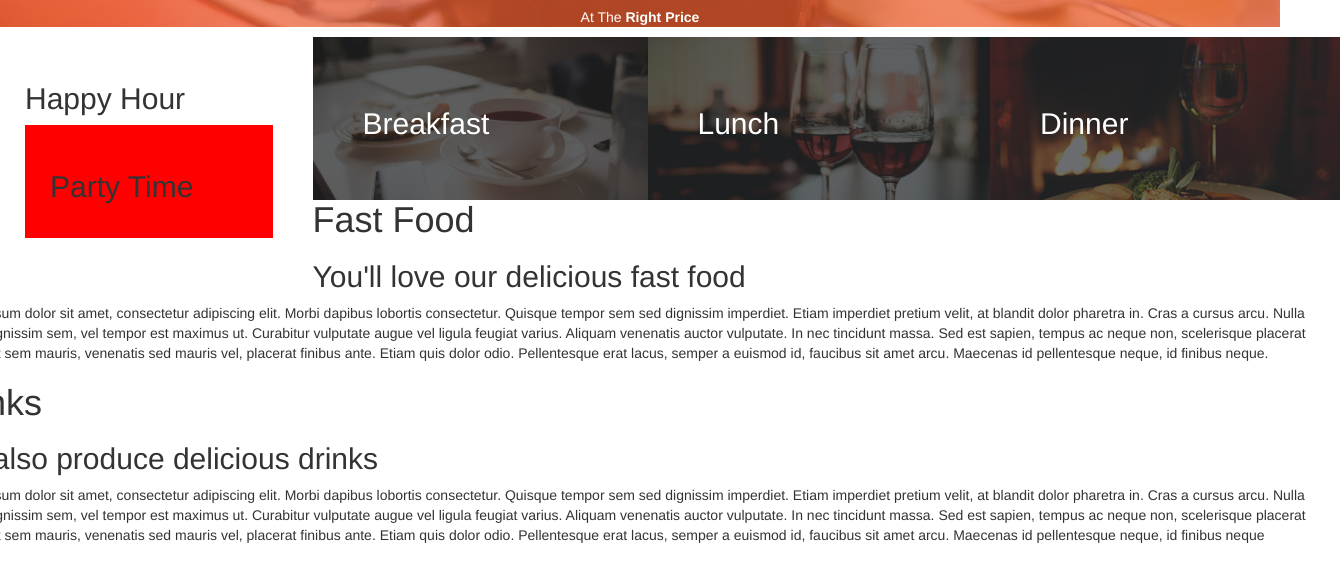
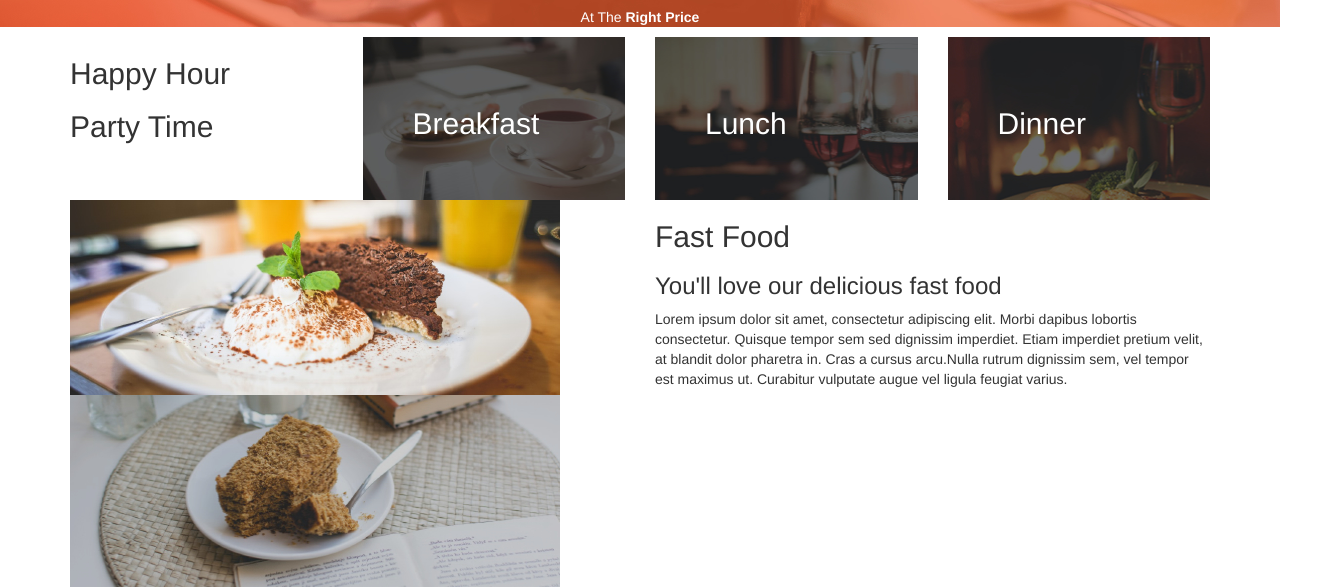
Before and after one commit to Njoroge1980/Anita-s-kitchen, a plain HTML site: page index.html in a window 1280 px wide. Shown: the part 309-896 px from the top of the page, 1340 px wide, since content can reach past the window. Before the commit the page ends 864 px from the top, so only its background shows below. Drawn offline with Linux system fonts and the light colour scheme; files whose address does not match are found by name.

Commit message:
adddrinks images

```diff
--- a/index.html
+++ b/index.html
@@ -13,43 +13,78 @@
   </head>
   <body>
 
+          <div class = "container">
             <div class="row">
+              <div class="col-md-3 one">
+              <h2 class= "happy">Happy Hour</h2>
+              <h2 class ="party">Party Time</h2>
+            </div>
+
           <div class="col-md-3">
-          <div class="stack">
-            <h2>Happy Hour</h2>
-
-          <div class="stack2">
-          <h2>Party Time</h2>
+            <div class="bf">
+            <h2>Breakfast</h2></div>
+          </div>
+          <div class="col-md-3">
+            <div class="lch">
+          <h2>Lunch</h2>
+        </div>
+        </div>
+        <div class="col-md-3">
+          <div class="dnr">
+          <h2>Dinner</h2>
         </div>
         </div>
         </div>
-      <div class="row">
-        <div class="col-md-3 bf">
-          <h2>Breakfast</h2>
+
+       <div class="row second">
+         <div class="col-sm-6">
+          <img src="img/fastFood1.jpg">
+          <img src="img/fastFood2.jpg">
         </div>
-      <div class="row">
-        <div class="col-md-3 lch">
-          <h2>Lunch</h2>
+          <div class ="col-sm-6">
+            <p>
+              <h2>Fast Food</h2>
+              <h3>You'll love our delicious fast food</h3>
+               Lorem ipsum dolor sit amet, consectetur adipiscing elit. Morbi
+               dapibus lobortis consectetur. Quisque tempor sem sed dignissim
+               imperdiet. Etiam imperdiet pretium velit, at blandit dolor
+               pharetra in. Cras a cursus arcu.Nulla rutrum dignissim sem, vel
+               tempor est maximus ut. Curabitur vulputate  augue vel ligula
+               feugiat varius.
              </div>
-      <div class="row">
-        <div class="col-md-3 dnr">
-          <h2>Dinner</h2>
+            </p>
           </div>
 
-    <h1>Fast Food</h1>
-    <h2>You'll love our delicious fast food</h2>
-    <p>Lorem ipsum dolor sit amet, consectetur adipiscing elit. Morbi dapibus
-      lobortis consectetur. Quisque tempor sem sed dignissim imperdiet. Etiam
-      imperdiet pretium velit, at blandit dolor pharetra in. Cras a cursus arcu.
-      Nulla rutrum dignissim sem, vel tempor est maximus ut. Curabitur vulputate
-     augue vel ligula feugiat varius. Aliquam venenatis auctor vulputate. In
-     nec tincidunt massa. Sed est sapien, tempus ac neque non, scelerisque
-    placerat augue. Ut sem mauris, venenatis sed mauris vel, placerat finibus
-    ante. Etiam quis dolor odio. Pellentesque erat lacus, semper a euismod id, faucibus sit amet arcu. Maecenas id pellentesque neque, id finibus neque.</p>
+      <div class= "row third">
+        <div class="col-md-6">
           <h1>Drinks</h1>
           <h2>We also produce delicious drinks</h2>
-    <p>Lorem ipsum dolor sit amet, consectetur adipiscing elit. Morbi dapibus lobortis consectetur. Quisque tempor sem sed dignissim imperdiet. Etiam imperdiet pretium velit, at blandit dolor pharetra in. Cras a cursus arcu. Nulla rutrum dignissim sem, vel tempor est maximus ut. Curabitur vulputate augue vel ligula feugiat varius. Aliquam venenatis auctor vulputate. In nec tincidunt massa. Sed est sapien, tempus ac neque non, scelerisque placerat augue. Ut sem mauris, venenatis sed mauris vel, placerat finibus ante. Etiam quis dolor odio. Pellentesque erat lacus, semper a euismod id, faucibus sit amet arcu. Maecenas id pellentesque neque, id finibus neque</p>
+          <p>Lorem ipsum dolor sit amet, consectetur adipiscing elit. Morbi
+            dapibus lobortis consectetur. Quisque tempor sem sed dignissim imperdiet.
+            Etiam imperdiet pretium velit, at blandit dolor pharetra in.
+            Cras a cursus arcu. Nulla rutrum dignissim sem, vel tempor est maximus
+            ut.Curabitur vulputate augue vel ligula feugiat varius. Aliquam venenatis
+            auctor vulputate. In nec tincidunt massa. Sed est sapien, tempus ac
+            neque non, scelerisque placerat augue. Ut sem mauris, venenatis sed
+            auris vel, placerat finibus ante. Etiam quis dolor odio. Pellentesque
+            erat lacus, semper a euismod id, faucibus sit amet arcu. Maecenas id
+            pellentesque neque, id finibus neque</p>
+          </div>
+              <div class="col-md-6">
+                   <img src="img/drink1.jpg"  class="img-responsive" style="display:inline">
+                   <img src="img/drink2.jpg"  class="img-responsive" style="display:inline">
+                </div>
+            </div>
+                </div></div>
+        </div>
+    </div>
+</div>
+
+
+
     <script src="js/jquery-3.2.1.js"></script>
     <script src="js/scripts.js" ></script>
+</div>
+ </div>
   </body>
 </html>
```
Lines whose indentation alone changed are shown as unchanged.
